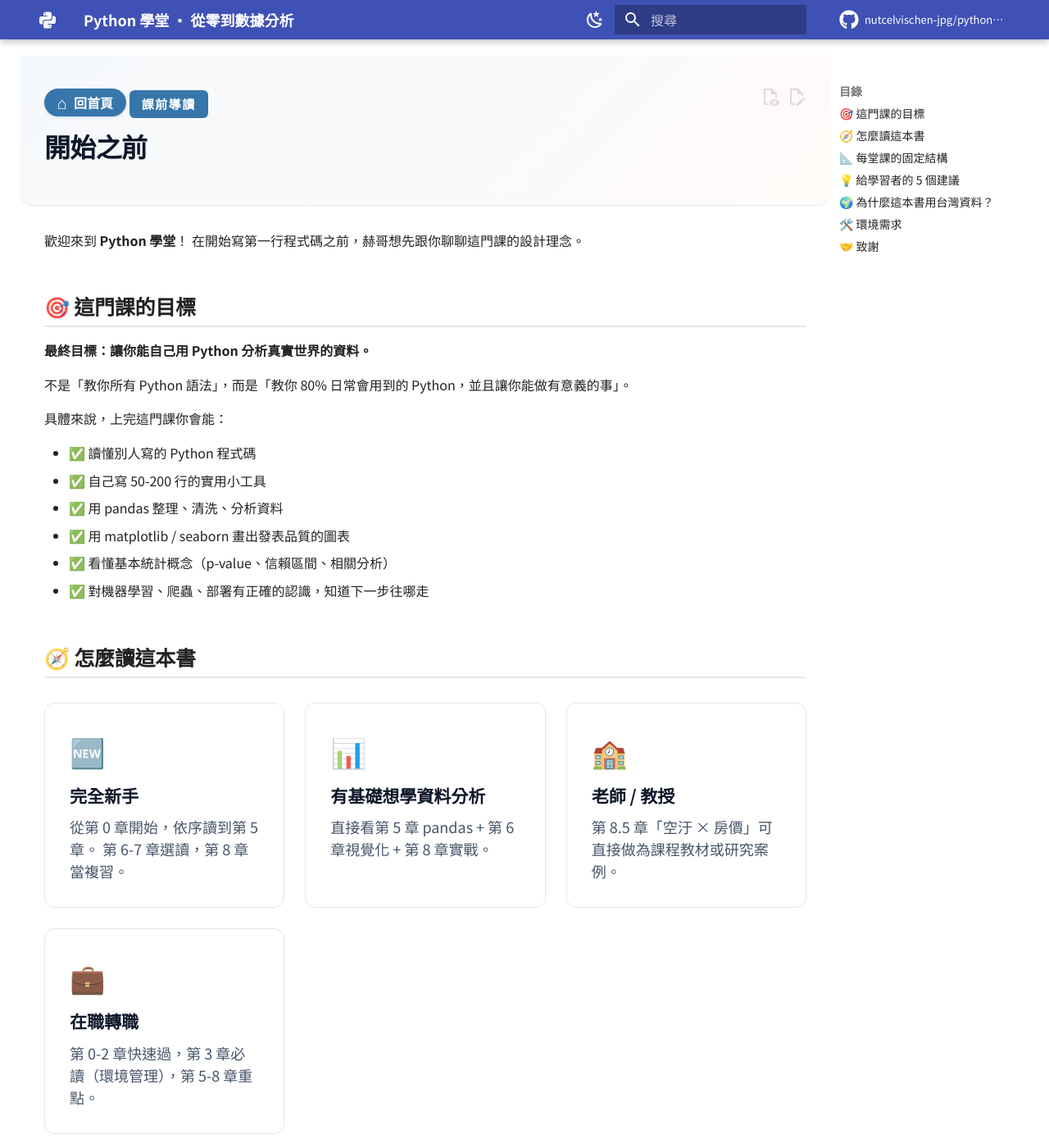
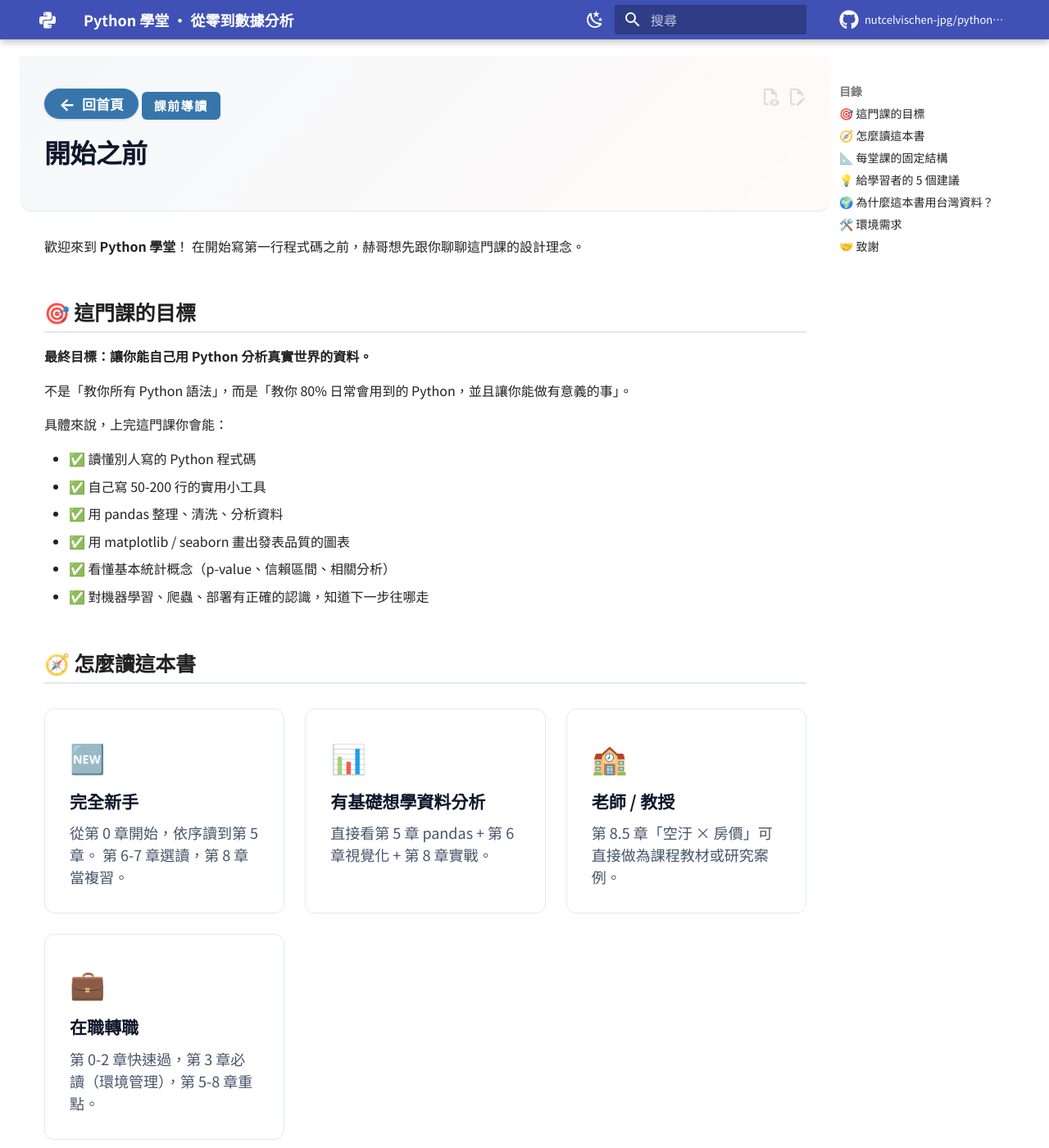
Before and after one commit to nutcelvischen-jpg/python-learning-site, an MkDocs documentation site: the page built from docs/intro.md, in a window 1280 px wide and 1400 px high. Shown: the whole window at 82% size. Built offline with MkDocs 1.6.1 and Material for MkDocs 9.7.7, drawn with Linux system fonts in a browser that asks for light colours; comment, search, counter and statistics services are not loaded.

Commit message:
style(lesson-home-btn): 按鈕獨佔一行 + icon 換 ← 萬國碼
老大回饋: 視覺依照你的方式調整, 調整後裝 superpowers

v2 改動:
1. 按鈕 margin-bottom 0.8rem → 1rem (跟 chapter-tag 拉開一行)
2. 按鈕 padding 0.35rem 0.8rem → 0.4rem 0.9rem (大一點點)
3. 按鈕 font-size 0.8rem → 0.85rem (字體大點清楚)
4. icon 從 ⌂ (U+2302) 改成 ← (U+2190)
   - 理由: ⌂ 在 iOS/Safari OK, 但 Android WebView / Telegram in-app browser
     部分字型沒這個 glyph 會變方框
   - ← 是萬國碼基本區, 所有瀏覽器/字型都支援
5. icon font-weight 700 (粗體, 視覺更明顯)

```diff
--- a/docs/assets/css/extra.css
+++ b/docs/assets/css/extra.css
@@ -296,18 +296,19 @@
 }
 
 /* 「⌂ 回首頁」按鈕 (JS 注入到 lesson-header 最前面)
-   視覺: pill 形狀, 藍色, hover 加深, sticky 永遠在章節頂部
-   老大需求: Apple.com 風格, 每個章節最頂部有回首頁按鈕 */
+   視覺: pill 形狀, 藍色, hover 加深
+   老大需求: Apple.com 風格, 每個章節最頂部有回首頁按鈕
+   v2: 按鈕獨佔一行, 不跟 chapter-tag 擠同一行 */
 .lesson-home-btn {
   display: inline-flex !important;
   align-items: center;
   gap: 0.4rem;
-  padding: 0.35rem 0.8rem !important;
-  margin-bottom: 0.8rem;
+  padding: 0.4rem 0.9rem !important;
+  margin-bottom: 1rem;            /* 跟 chapter-tag 拉開 */
   background: var(--python-blue, #3776AB) !important;
   color: #ffffff !important;
   border-radius: 999px;
-  font-size: 0.8rem;
+  font-size: 0.85rem;
   font-weight: 600;
   text-decoration: none !important;
   box-shadow: 0 1px 3px rgba(55, 118, 171, 0.25);
@@ -323,9 +324,10 @@
 }
 
 .lesson-home-btn__icon {
-  font-size: 1rem;
+  font-size: 1.05rem;
   line-height: 1;
   flex-shrink: 0;
+  font-weight: 700;              /* ← 比較粗比較明顯 */
 }
 
 .lesson-home-btn__text {
--- a/docs/assets/js/custom.js
+++ b/docs/assets/js/custom.js
@@ -55,7 +55,7 @@
     btn.setAttribute('aria-label', '回首頁');
     btn.title = '回首頁';
     btn.innerHTML =
-      '<span class="lesson-home-btn__icon" aria-hidden="true">⌂</span>' +
+      '<span class="lesson-home-btn__icon" aria-hidden="true">←</span>' +
       '<span class="lesson-home-btn__text">回首頁</span>';
 
     // 插到 lesson-header 最前面 (在 .chapter-tag / h1 之上)
```
